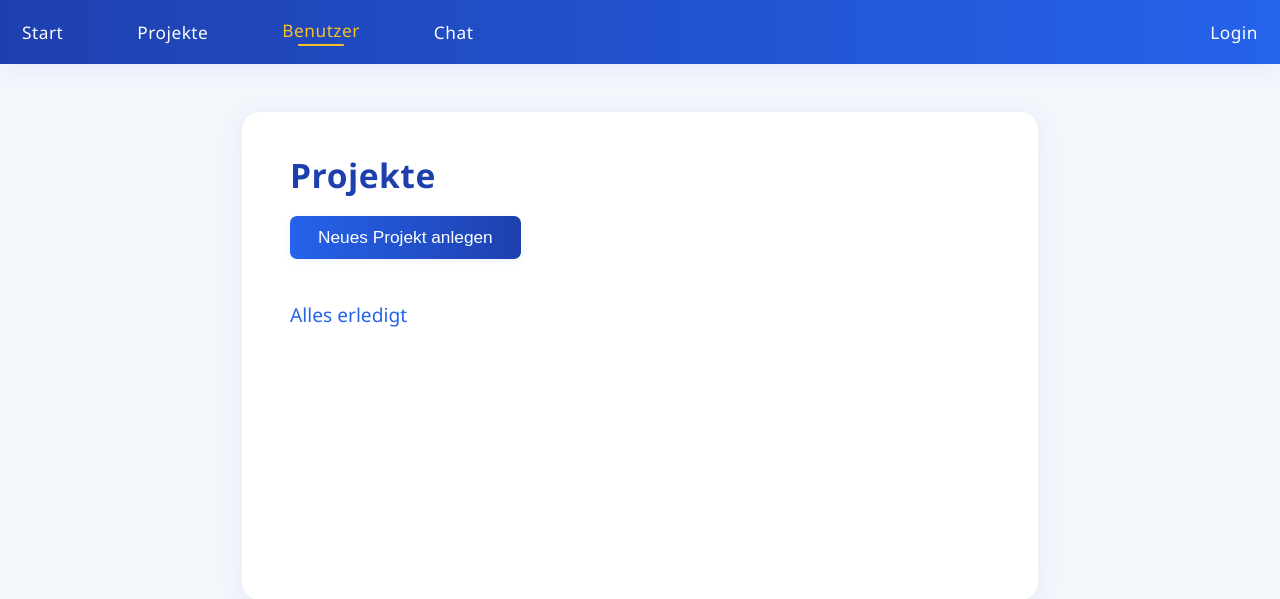
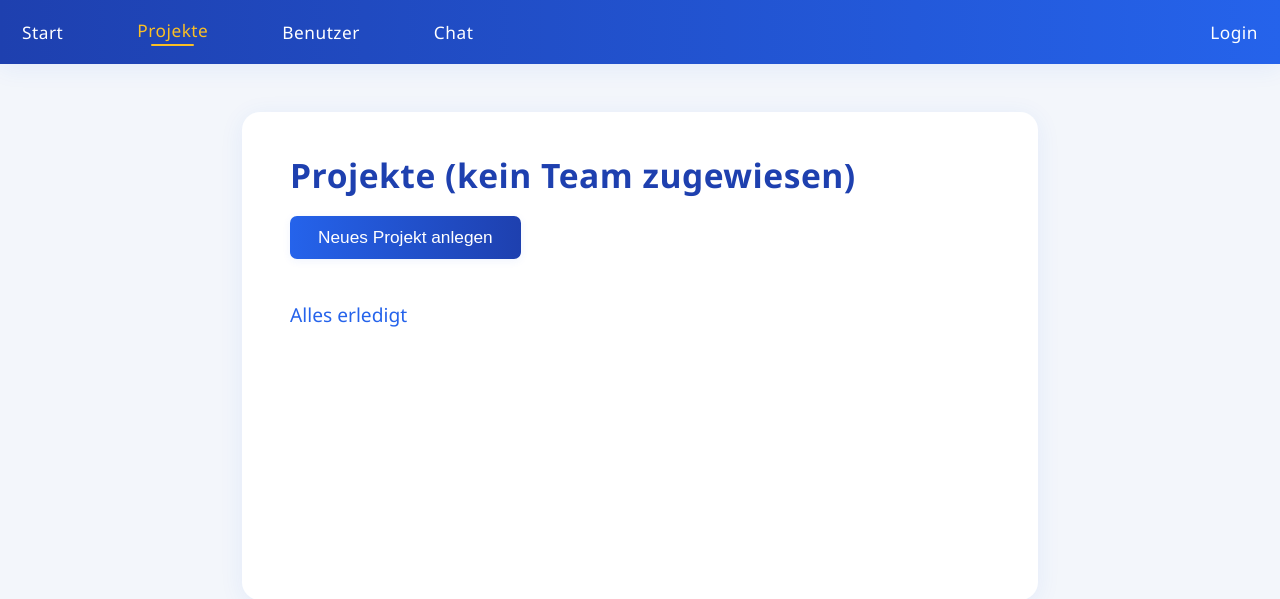
Before and after one commit to salihhasicic/CollaborationTool, a Flask app: page /projects in a window 1280 px wide. Shown: the top 599 px of the page. Run offline with Flask 3, Linux system fonts and the light colour scheme; data that the repository does not hold is empty.

Commit message:
Changes on several Pages

```diff
--- a/templates/create_project.html
+++ b/templates/create_project.html
@@ -10,8 +10,8 @@
 <body>
     <nav>
         <a href="/">Start</a>
-        <a href="/projects">Projekte</a>
-        <a href="/users" class="active">Benutzer</a>
+        <a href="/projects" class="active">Projekte</a>
+        <a href="/users">Benutzer</a>
         <a href="/chats">Chat</a>
         {% if team_id %}
             <a href="/team/{{ team_id }}">Team</a>
--- a/templates/create_task.html
+++ b/templates/create_task.html
@@ -10,8 +10,8 @@
 <body>
     <nav>
         <a href="/">Start</a>
-        <a href="/projects">Projekte</a>
-        <a href="/users" class="active">Benutzer</a>
+        <a href="/projects" class="active">Projekte</a>
+        <a href="/users">Benutzer</a>
         <a href="/chats">Chat</a>
         {% if team_id %}
             <a href="/team/{{ team_id }}">Team</a>
--- a/templates/login.html
+++ b/templates/login.html
@@ -32,9 +32,7 @@
 
 <nav>
     <a href="/">Start</a>
-    <a href="/projects">Projekte</a>
     <a href="/login" class="active">Login</a>
-    <a href="/users">Benutzer</a>
 </nav>
 
 <div class="container" style="max-width:400px;">
--- a/templates/project_detail.html
+++ b/templates/project_detail.html
@@ -10,8 +10,8 @@
 <body>
     <nav>
         <a href="/">Start</a>
-        <a href="/projects">Projekte</a>
-        <a href="/users" class="active">Benutzer</a>
+        <a href="/projects" class="active">Projekte</a>
+        <a href="/users" >Benutzer</a>
         <a href="/chats">Chat</a>
         {% if team_id %}
             <a href="/team/{{ team_id }}">Team</a>
--- a/templates/projects.html
+++ b/templates/projects.html
@@ -1,8 +1,8 @@
 <!DOCTYPE html>
 <html>
 <head>
-    <title>Projekte</title>
-    <link rel="stylesheet" href="{{ url_for('static', filename='style.css') }}">
+    <title>Projekte des Teams {{ team_id }}</title>
+         <link rel="stylesheet" href="{{ url_for('static', filename='style.css') }}">
     <style>
         /* Optional: Zusätzliche Styles für Projekte-Seite */
     </style>
@@ -10,8 +10,8 @@
 <body>
     <nav>
         <a href="/">Start</a>
-        <a href="/projects">Projekte</a>
-        <a href="/users" class="active">Benutzer</a>
+        <a href="/projects" class="active">Projekte</a>
+        <a href="/users">Benutzer</a>
         <a href="/chats">Chat</a>
         {% if team_id %}
             <a href="/team/{{ team_id }}">Team</a>
@@ -28,7 +28,13 @@
 
     </nav>
     <div class="container">
-        <h2>Projekte</h2>
+        <h2>
+    {% if team_id %}
+        Projekte des Teams {{ team_id }}
+    {% else %}
+        Projekte (kein Team zugewiesen)
+    {% endif %}
+</h2>
         <a href="/projects/new"><button type="button" style="margin-bottom:18px;">Neues Projekt anlegen</button></a>
         <div class="users-list">
             {% if projects|length == 0 %}
```
